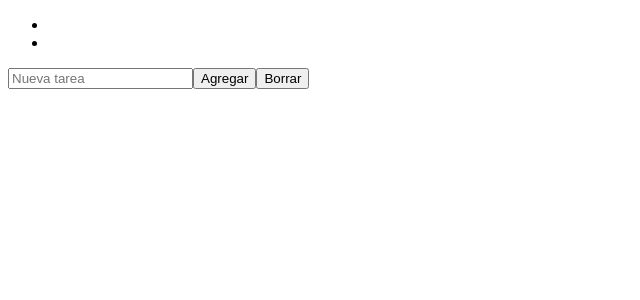
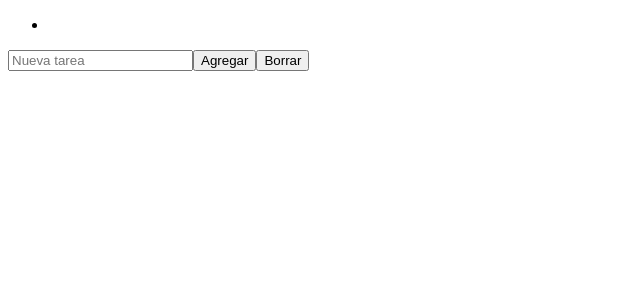
Before and after one commit to Cymbal-Axel/Task-List, a React (Create React App) app: page / in a window 1280 px wide. Shown: the top 300 px of the page, without its empty margins (0-640 px from the left). Built offline with nearby package versions, Linux system fonts and the light colour scheme.

Commit message:
modifique la info del objeto del estado

```diff
--- a/src/App.jsx
+++ b/src/App.jsx
@@ -2,8 +2,7 @@ import React, {Fragment, useState} from 'react';
 import { TodoList } from './components/TodoList';
 
 export function App(){
-    const [todos, setTodos] = useState([            {id: 1, nombre: 'Juan'},
-    {id: 2, nombre: 'Elver'}])
+    const [todos, setTodos] = useState([{id: 1, tarea: 'Tarea 1', completed: false}])
 
     return(
         <Fragment>
```
